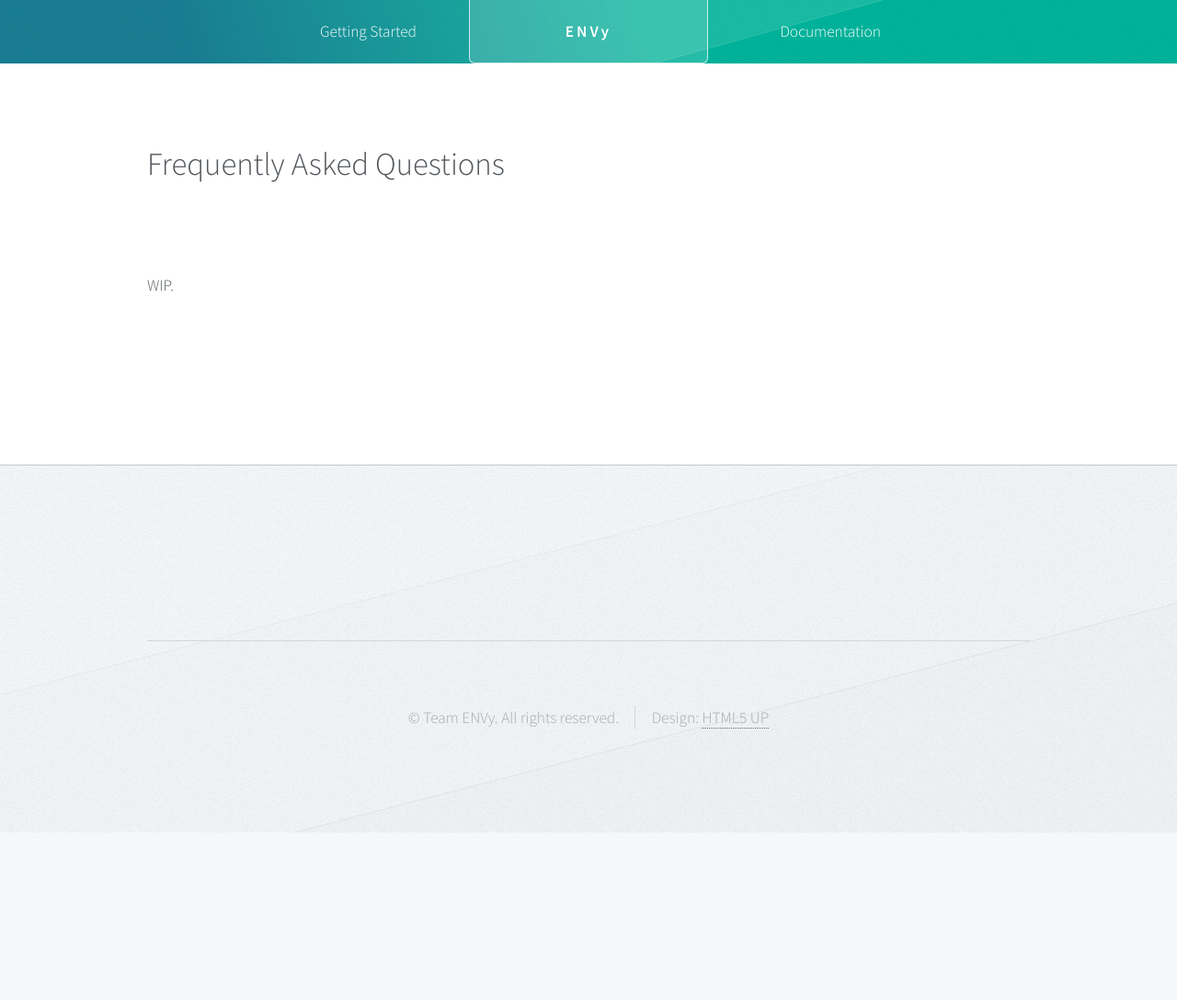
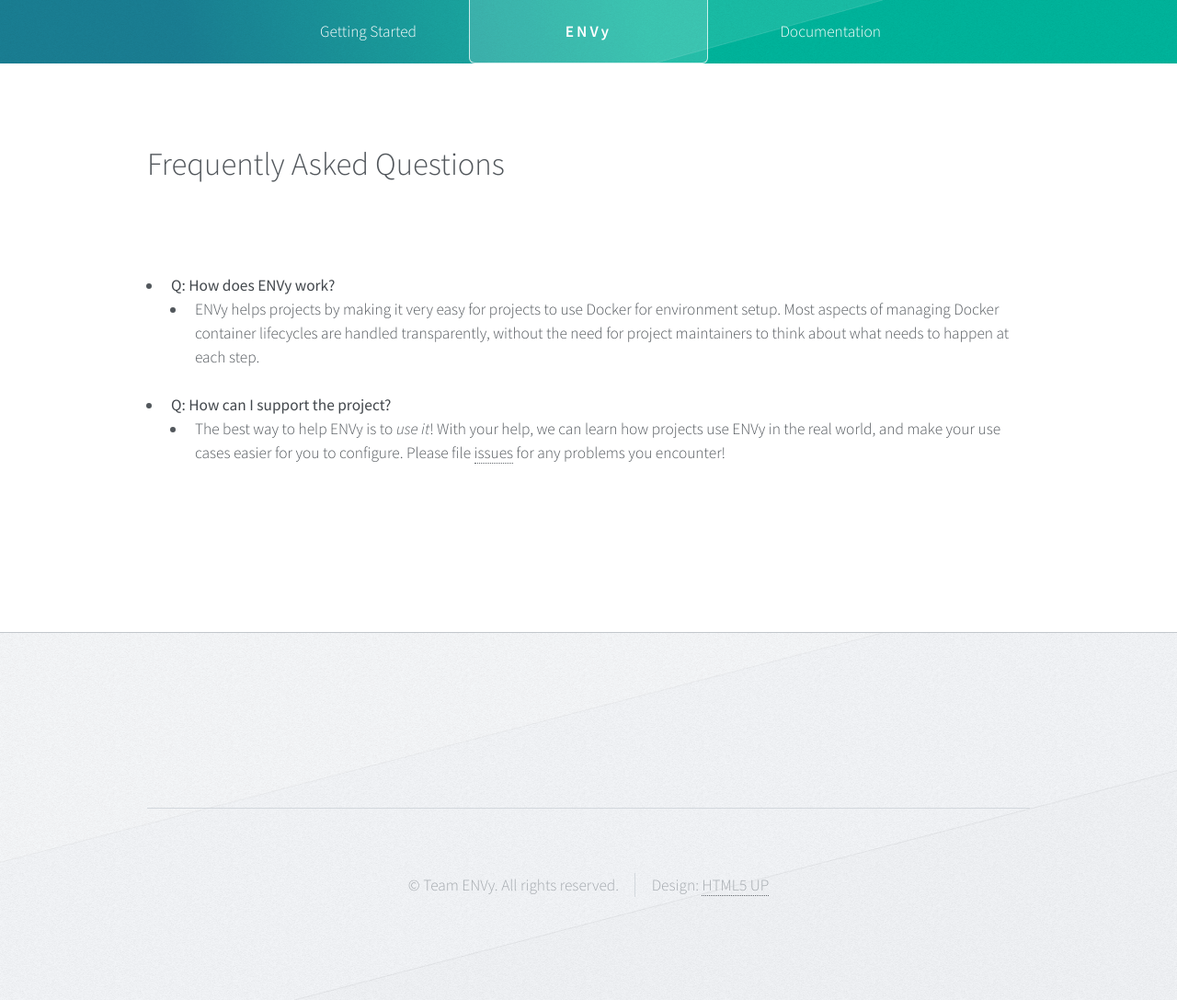
Before and after one commit to envy-project/envy-project.github.io, a Jekyll site: the page built from faq.md, in a window 1280 px wide. Shown: the whole page at 92% size. Built offline with Jekyll 4.4.1, drawn with Linux system fonts in a browser that asks for light colours; before the commit the page ends 905 px from its top, so only the background shows below that.

```diff
--- a/_includes/nav.html
+++ b/_includes/nav.html
@@ -8,7 +8,6 @@
 				<li><a href="envyfile-reference.html">Configuration Syntax</a></li>
 				<li><a href="https://github.com/envy-project/examples">Examples &amp; Templates</a></li>
 				<li><a href="faq.html">Frequently Asked Questions</a></li>
-				<li><a href="troubleshooting.html">Troubleshooting Envyfiles</a></li>
 			</ul>
 		</li>
 	</ul>
--- a/faq.md
+++ b/faq.md
@@ -4,4 +4,7 @@ title: Frequently Asked Questions
 description:
 ---
 
-WIP.
+- **Q: How does ENVy work?**
+  - ENVy helps projects by making it very easy for projects to use Docker for environment setup. Most aspects of managing Docker container lifecycles are handled transparently, without the need for project maintainers to think about what needs to happen at each step.
+- **Q: How can I support the project?**
+  - The best way to help ENVy is to _use it_! With your help, we can learn how projects use ENVy in the real world, and make your use cases easier for you to configure. Please file [issues](https://github.com/envy-project/envy/issues) for any problems you encounter!
```
Also changed, not shown: troubleshooting.md (deleted, +0 -7 lines).
